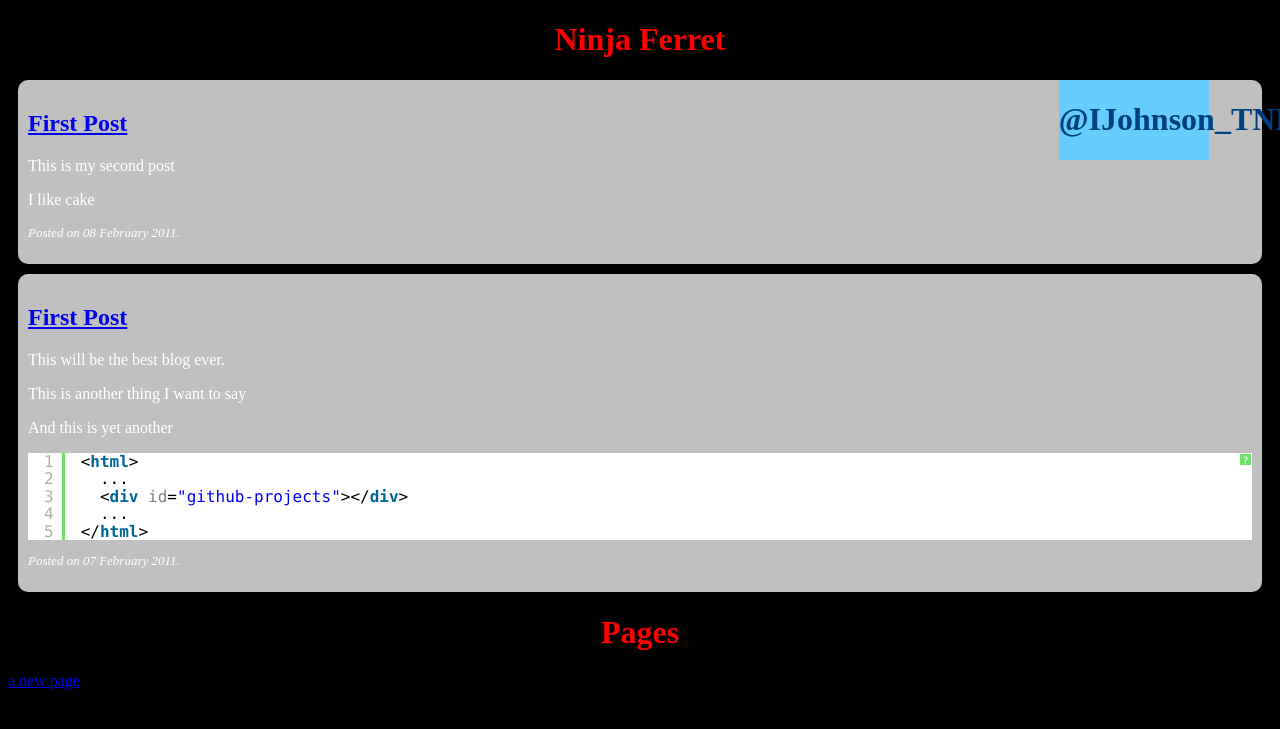
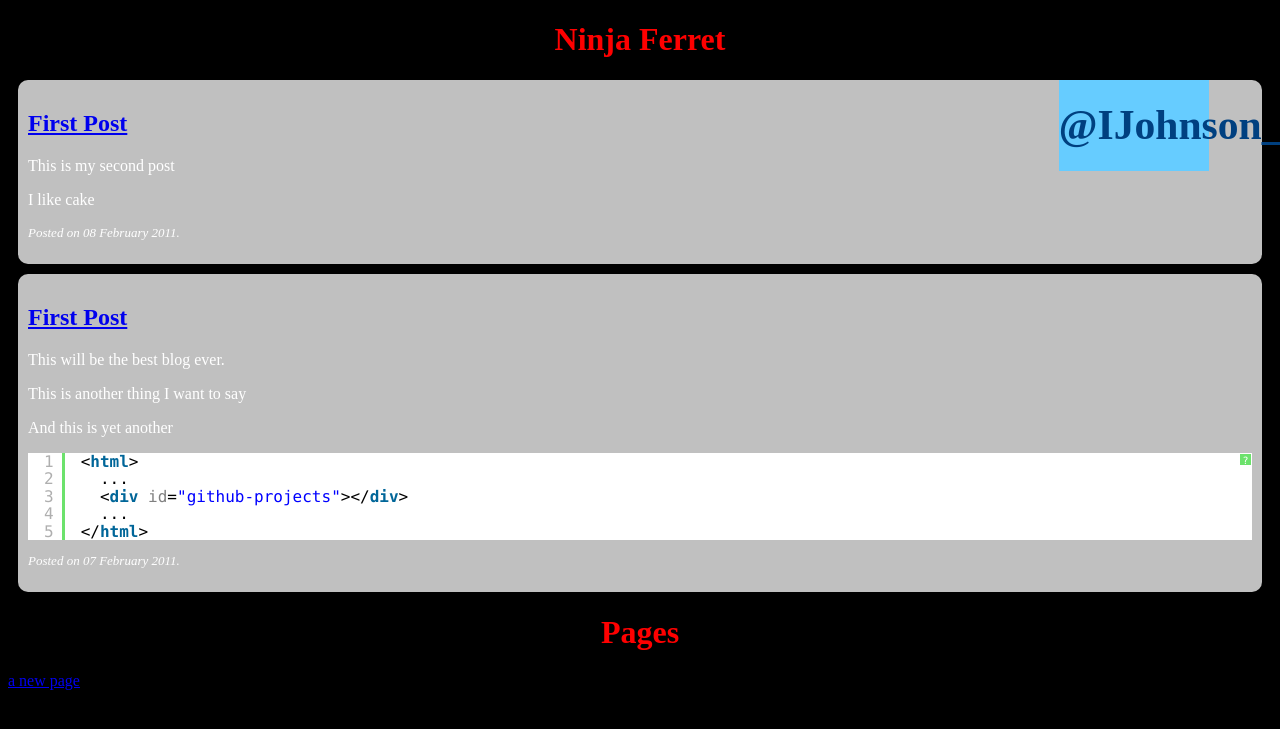
Before and after one commit to ninjaferret/ninjaferret.github.com, a Jekyll site: the page built from index.html, in a window 1280 px wide. Shown: the top 729 px of the page. Built offline with Jekyll 4.4.1, drawn with Linux system fonts in a browser that asks for light colours.

Commit message:
Even more stylesheet stuff take 3

```diff
--- a/assets/stylesheets/ninjaferret.css
+++ b/assets/stylesheets/ninjaferret.css
@@ -2,7 +2,7 @@
 	color: Red;
 	text-align: center;
     text-shadow: 4px 4px 4px #000;
-    text-size: xx-large;
+    text-size: 3em;
 	}
 
 body {
--- a/assets/stylesheets/twitter.css
+++ b/assets/stylesheets/twitter.css
@@ -6,8 +6,10 @@
 }
 
 #twitter h1 a {
-	display: block; margin: 0 0 15px 0;
+	display: block;
+	margin: 0 0 15px 0;
 	font: Arial, Sans-Serif;
+	font-size: 1.3em;
 	 color: #004080;
 	text-decoration: none;
 	text-shadow: none;
@@ -24,13 +26,15 @@
 		margin: 0 padding: 0;
 }
 #twitter ul li a {
-	font: normal 0.8em Georgia, Times, Serif;
+	font: normal 0.5em Georgia, Times, Serif;
 	color: #004080;
 }
 #twitter ul li a:hover { color: #CC0000; }
 
 #twitter ul li span {
-	font: Helvetica, Arial, Sans-Serif; color: #004080;
+	font: Helvetica, Arial, Sans-Serif;
+	color: #004080;
+	font-size: 0.8em;
 }
 #twitter ul li span a {
 	font: Helvetica, Arial, Sans-Serif;
```
